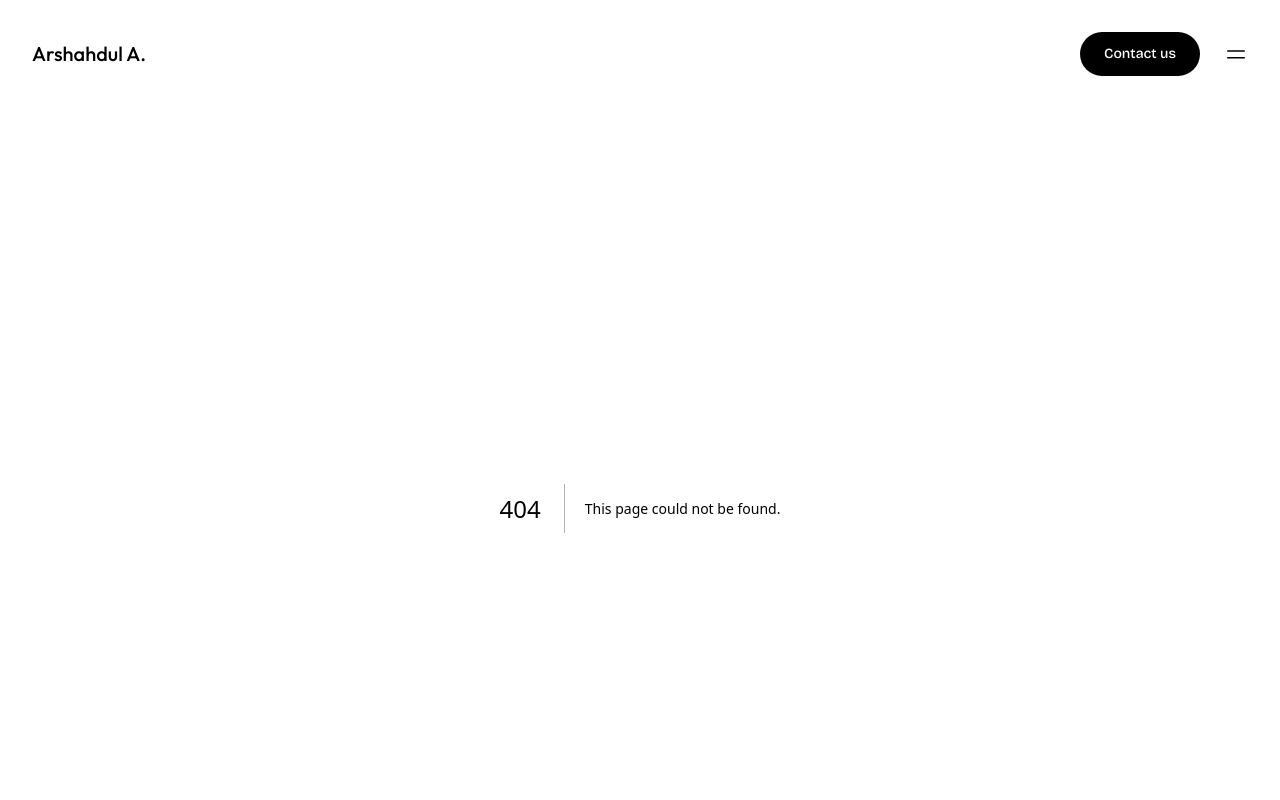
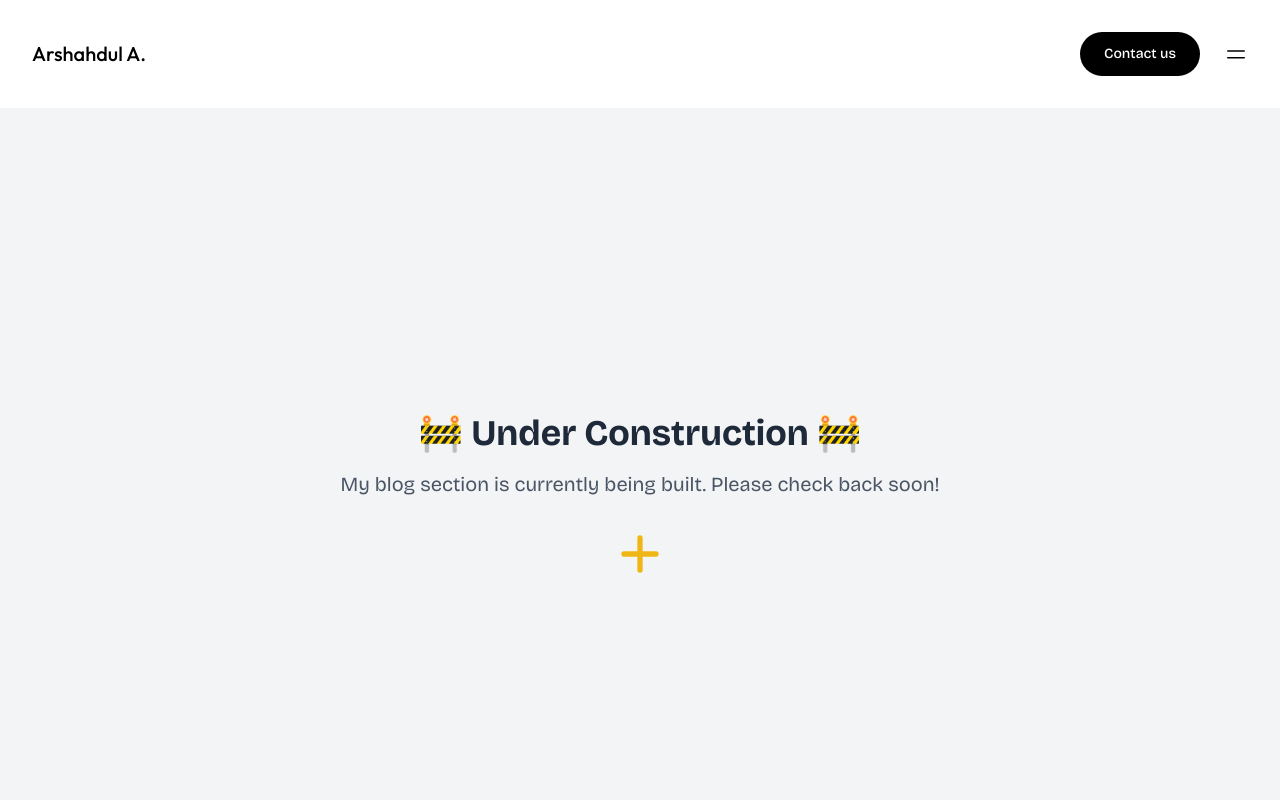
Before and after one commit to Webrizen/revive-arsh, a Next.js app: page /blogs in a window 1280 px wide. Before the commit this address had no page. Shown: the top 800 px of the page. Built offline with nearby package versions, Linux system fonts and the light colour scheme.

Commit message:
feat: update layout and transition components for improved animations and add blog page placeholder

```diff
--- /dev/null
+++ b/src/app/blogs/page.jsx
@@ -0,0 +1,34 @@
+import React from "react";
+
+export default function page() {
+  return (
+    <section className="min-h-screen flex flex-col items-center justify-center bg-gray-100 p-4">
+      <div className="text-center">
+        <h1 className="text-4xl font-bold text-gray-800 mb-4">
+          🚧 Under Construction 🚧
+        </h1>
+        <p className="text-xl text-gray-600 mb-6">
+          My blog section is currently being built. Please check back soon!
+        </p>
+        <div className="animate-pulse">
+          <div className="w-16 h-16 mx-auto mb-4">
+            <svg
+              className="w-full h-full text-yellow-500"
+              fill="none"
+              stroke="currentColor"
+              viewBox="0 0 24 24"
+              xmlns="http://www.w3.org/2000/svg"
+            >
+              <path
+                strokeLinecap="round"
+                strokeLinejoin="round"
+                strokeWidth="2"
+                d="M12 6v6m0 0v6m0-6h6m-6 0H6"
+              />
+            </svg>
+          </div>
+        </div>
+      </div>
+    </section>
+  );
+}
--- a/src/app/contact/page.jsx
+++ b/src/app/contact/page.jsx
@@ -6,7 +6,7 @@ export default function page() {
     <>
       <section className="bg-white py-12 relative">
         <div
-          className="absolute inset-x-0 top-0 left-0 md:w-[500px] w-[200px] h-[500px] blur-[300px] bg-gradient-to-t from-indigo-300  to-red-300"
+          className="absolute inset-x-0 top-0 left-0 md:w-[500px] pointer-events-none w-[200px] h-[500px] blur-[300px] bg-gradient-to-t from-indigo-300  to-red-300"
         >
         </div>
         <div className="mx-auto max-w-7xl px-6 lg:px-8">
@@ -22,7 +22,7 @@ export default function page() {
           <div className="mt-20 grid grid-cols-1 gap-16 lg:grid-cols-2">
             {/* LEFT SIDE */}
             <div className="space-y-12 text-base leading-7 text-zinc-600 ">
-              <div className="md:pt-42">
+              <div className="md:pt-20">
                 <h3 className="text-sm font-semibold text-zinc-900">
                   Build something timeless with me.
                 </h3>
@@ -102,9 +102,6 @@ export default function page() {
               method="POST"
               className="space-y-6"
             >
-              <h1 className="md:text-4xl font-bold text-zinc-700">
-                Connect with us
-              </h1>
               <div className="grid grid-cols-1 sm:grid-cols-2 sm:gap-x-8">
                 <input
                   type="text"
@@ -165,6 +162,7 @@ export default function page() {
                           <input
                             type="radio"
                             name="budget"
+                            value={range}
                             className="peer absolute opacity-0"
                           />
                           <div className="h-4 w-4 rounded-full border border-zinc-300 dark:border-zinc-600 flex items-center justify-center transition-all duration-200 peer-checked:border-indigo-500 peer-checked:bg-indigo-500 peer-focus:ring-2 peer-focus:ring-indigo-500/30">
--- a/src/app/layout.js
+++ b/src/app/layout.js
@@ -55,7 +55,7 @@ export const metadata = {
     capable: true,
     statusBarStyle: "default",
   },
-  metadataBase: new URL('https://revive-arsh.vercel.app'),
+  metadataBase: new URL("https://revive-arsh.vercel.app"),
   robots: {
     index: true,
     follow: true,
@@ -79,7 +79,7 @@ export default function RootLayout({ children }) {
   return (
     <html lang="en">
       <body className={`${bricolage.className} antialiased`}>
-      <StripTransition />
+        <StripTransition>
           <Navbar />
           {children}
           <section className="py-24 w-full">
@@ -108,9 +108,9 @@ export default function RootLayout({ children }) {
                     and Complete.
                   </h1>
                   <p className="text-zinc-700">
-                  I’m always open to discussing new projects, creative ideas, or
-                  opportunities to be part of your vision. Let’s connect and
-                  explore how we can work together!
+                    I’m always open to discussing new projects, creative ideas,
+                    or opportunities to be part of your vision. Let’s connect
+                    and explore how we can work together!
                   </p>
                   <div className="mx-auto max-w-md sm:max-w-xl flex justify-center">
                     <Link
@@ -124,6 +124,12 @@ export default function RootLayout({ children }) {
               </div>
             </div>
           </section>
+          <footer className="w-full text-center py-4">
+            <div className="text-zinc-500">
+              © {new Date().getFullYear()} Arshahdul Ahmed. All rights reserved.
+            </div>
+          </footer>
+        </StripTransition>
       </body>
     </html>
   );
--- a/src/components/system/Transition.jsx
+++ b/src/components/system/Transition.jsx
@@ -5,7 +5,6 @@ import { usePathname } from 'next/navigation'
 import { useEffect, useState } from 'react'
 
 const NUM_STRIPS = 6
-
 const COLORS = [
   '#0F0F0F',
   '#1A1A1A',
@@ -25,28 +24,45 @@ const stripVariants = {
     transition: { delay: i * 0.05, duration: 0.5, ease: 'easeInOut' },
   }),
   exit: (i) => ({
-    y: '-100%',
-    transition: { delay: i * 0.05, duration: 0.5, ease: 'easeInOut' },
+    y: '-100%', // Changed from '100%' to '-100%' to make strips slide up on exit
+    transition: {
+      delay: i * 0.05, // Changed to same order as enter (first to last)
+      duration: 0.5,
+      ease: 'easeInOut'
+    },
   }),
 }
 
-export default function StripTransition() {
-  const [show, setShow] = useState(true)
+const contentVariants = {
+  initial: { opacity: 0 },
+  animate: {
+    opacity: 1,
+    transition: { delay: NUM_STRIPS * 0.05 + 0.3, duration: 0.5 }
+  },
+  exit: {
+    opacity: 0,
+    transition: { duration: 0.3 }
+  }
+}
+
+export default function StripTransition({ children }) {
+  const [isAnimating, setIsAnimating] = useState(false)
   const pathname = usePathname()
 
   useEffect(() => {
-    setShow(true)
-    const timeout = setTimeout(() => setShow(false), NUM_STRIPS * 80 + 1000)
+    setIsAnimating(true)
+    const timeout = setTimeout(() => setIsAnimating(false), NUM_STRIPS * 80 + 1000)
     return () => clearTimeout(timeout)
   }, [pathname])
 
   return (
-    <AnimatePresence>
-      {show && (
+    <>
+      <AnimatePresence mode="wait">
+        {isAnimating && (
           <div className="fixed inset-0 z-[9999] pointer-events-none">
             {[...Array(NUM_STRIPS)].map((_, i) => (
               <motion.div
-              key={i}
+                key={`strip-${i}`}
                 custom={i}
                 variants={stripVariants}
                 initial="initial"
@@ -62,5 +78,18 @@ export default function StripTransition() {
           </div>
         )}
       </AnimatePresence>
+
+      <AnimatePresence mode="wait">
+        <motion.div
+          key={pathname}
+          variants={contentVariants}
+          initial="initial"
+          animate="animate"
+          exit="exit"
+        >
+          {children}
+        </motion.div>
+      </AnimatePresence>
+    </>
   )
 }
--- a/src/components/system/navbar.jsx
+++ b/src/components/system/navbar.jsx
@@ -105,7 +105,7 @@ const Navbar = () => {
           </Link>
 
           <Link
-            href="/blog"
+            href="/blogs"
             className="flex items-center justify-left p-16 md:p-24 border-zinc-800 hover:bg-zinc-900 transition-colors"
             onClick={() => setIsMenuOpen(false)}
           >
```
Lines whose indentation alone changed are shown as unchanged.
